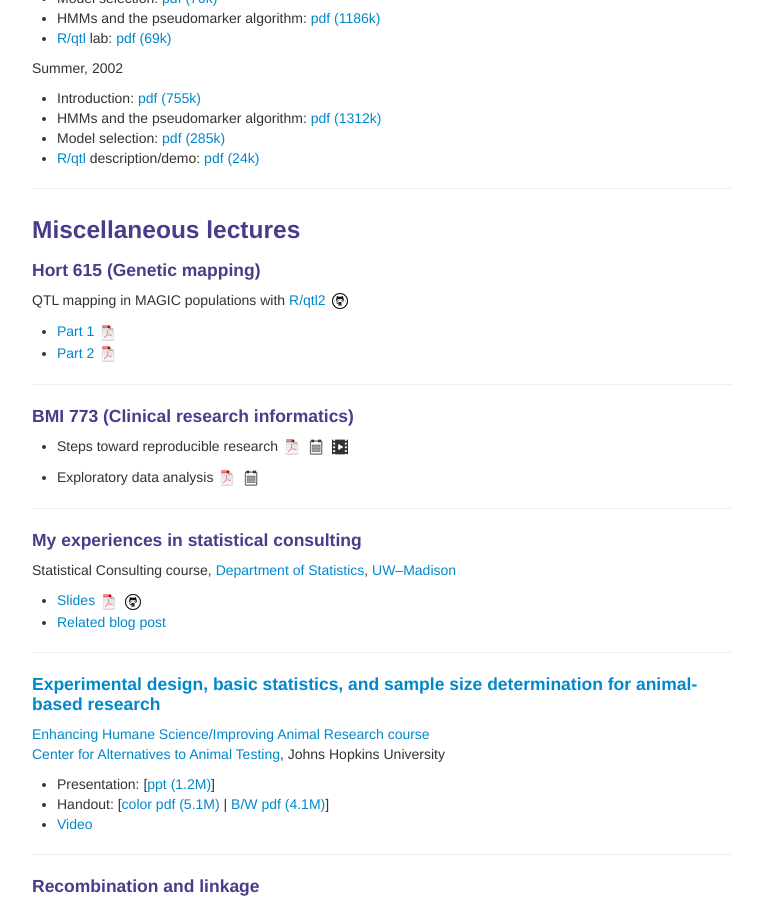
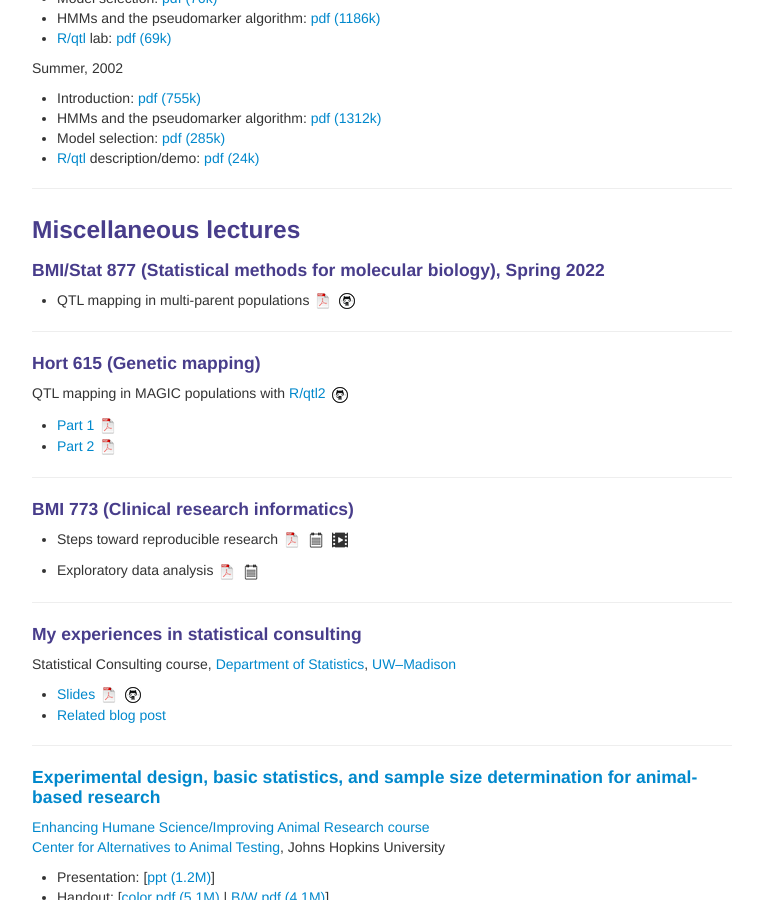
Before and after one commit to kbroman/kbroman.github.io, a Jekyll site: the page built from teaching.md, in a window 1280 px wide and 900 px high, scrolled down 5238 px. Shown: the whole window, without its empty margins (258-1021 px from the left). Built offline with Jekyll 4.4.1, drawn with Linux system fonts in a browser that asks for light colours.

Commit message:
teaching.md: BMI/Stat 877 for spring 2022

```diff
--- a/teaching.md
+++ b/teaching.md
@@ -477,6 +477,14 @@ Summer, 2002
 
 ### <a name="misc"></a>Miscellaneous lectures
 
+#### BMI/Stat 877 (Statistical methods for molecular biology), Spring 2022
+
+- QTL mapping in multi-parent populations
+  [![pdf icon](icons16/pdf-icon.png)](https://kbroman.org/Teaching_UWStatGen2022)
+  [![GitHub](icons16/github-icon.png)](https://github.com/kbroman/Teaching_UWStatGen2022)
+
+---
+
 #### Hort 615 (Genetic mapping)
 
 QTL mapping in MAGIC populations with
```
